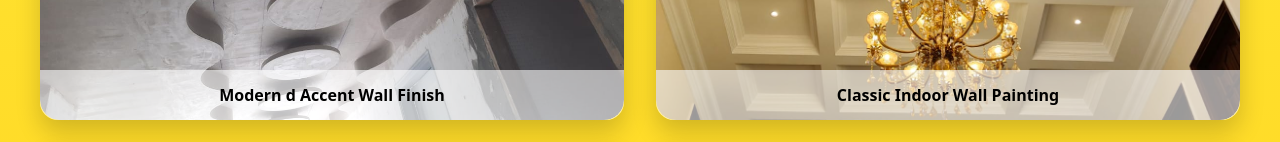
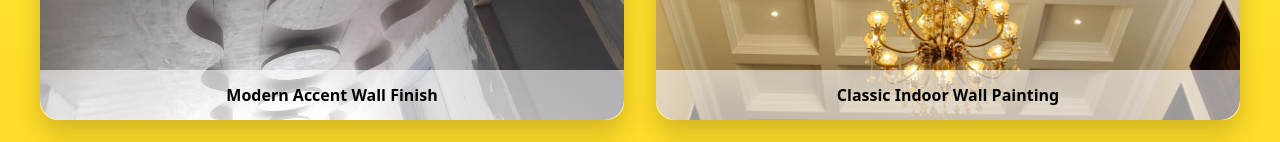
Before and after one commit to nexavise/purnacontractor, a React (Vite) app: page /work in a window 1280 px wide. Shown: the part 528-670 px from the top of the page. Built offline with nearby package versions, Linux system fonts and the light colour scheme.

Commit message:
Fix the syntax

```diff
--- a/src/pages/Work.jsx
+++ b/src/pages/Work.jsx
@@ -31,7 +31,7 @@ const categories = ["All", "Residential", "Commercial", "Interior", "Exterior"];
 const works = [
   {
     id: 1,
-    title: "Modern d Accent Wall Finish",
+    title: "Modern Accent Wall Finish",
     category: "Interior",
     image: work1,
   },
```
